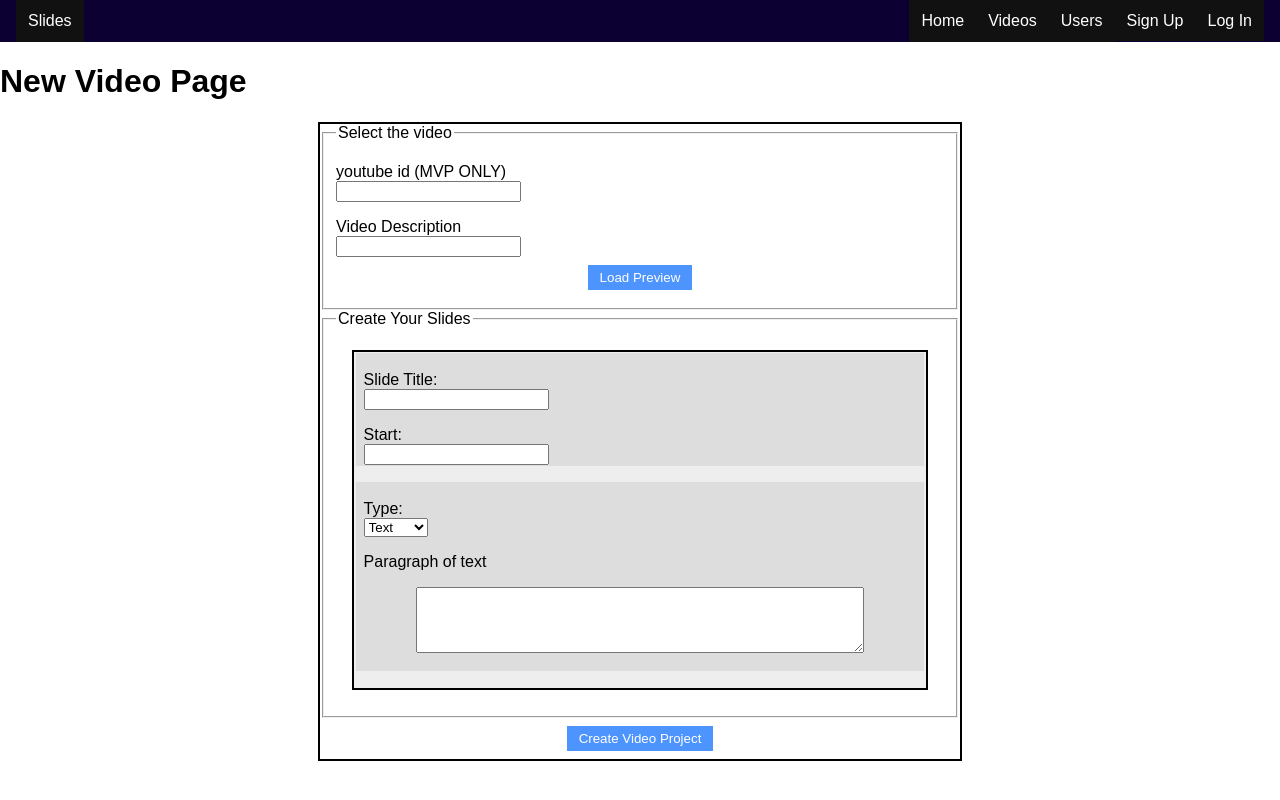
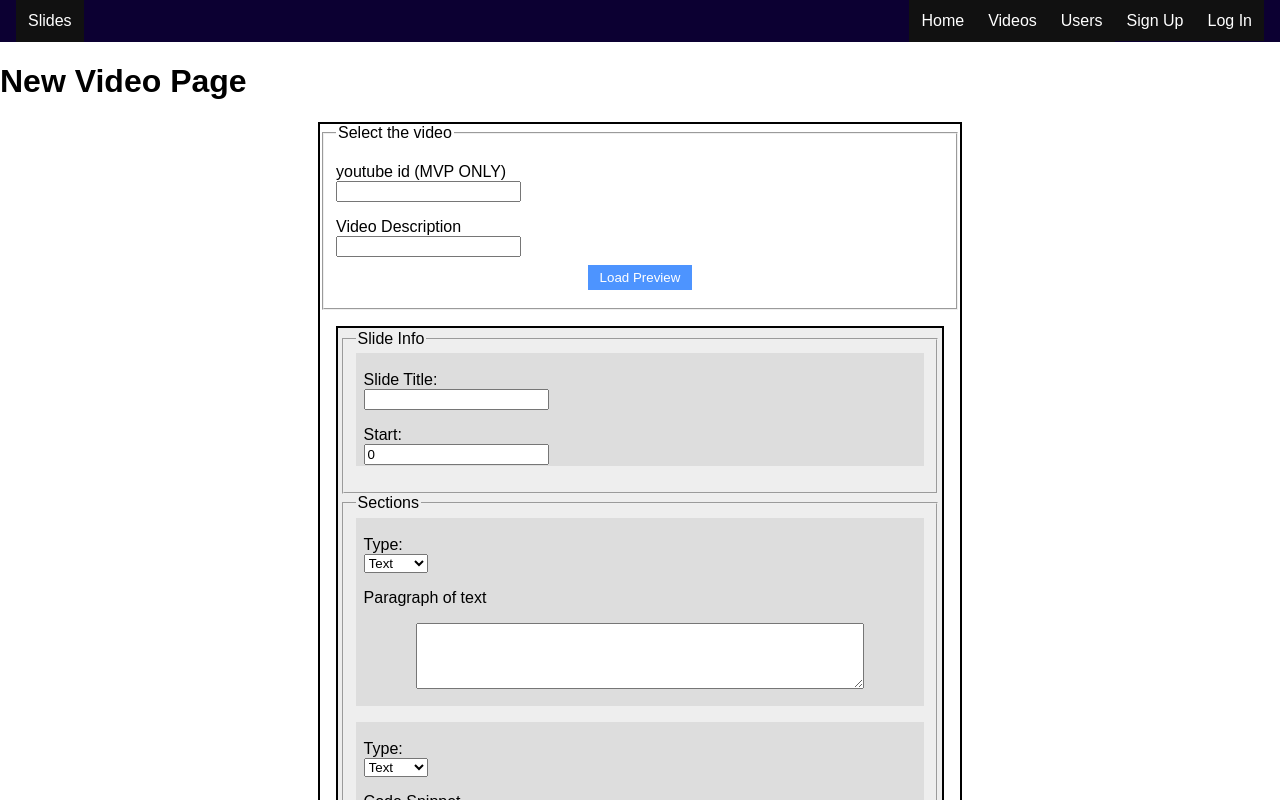
Before and after one commit to MostlyFocusedMike/slides-front, a React (Create React App) app: page /videos/new in a window 1280 px wide. Shown: the top 800 px of the page. Built offline with nearby package versions, Linux system fonts and the light colour scheme; what normalizr would draw is missing.

Commit message:
get slide component working with passed down props and whatnot, add a section to the slide, to see how it looks

```diff
--- a/src/components/NewVideoForm.js
+++ b/src/components/NewVideoForm.js
@@ -25,7 +25,7 @@ class NewVideoForm extends React.Component {
           video_id: 0,
           start: 0,
           title: "",
-          sections: [0]
+          sections: [0,1]
         }
       },
       sections: {
@@ -33,6 +33,15 @@ class NewVideoForm extends React.Component {
           id: 0,
           slide_id: 0,
           kind: 0,
+          order: 0,
+          content: "",
+          desc: "",
+          show_desc: false
+        },
+        1: {
+          id: 1,
+          slide_id: 0,
+          kind: 1,
           order: 0,
           content: "",
           desc: "",
@@ -81,7 +90,8 @@ class NewVideoForm extends React.Component {
   }
 
   handleSectionChange = (e, id) => {
-    const value = e.target.type === 'checkbox' ? e.target.checked : e.target.value;
+    const value = e.target.type === 'checkbox' ?
+      e.target.checked : e.target.value;
     this.setState({
       entities: {
         ...this.state.entities,
--- a/src/components/SlideForm.js
+++ b/src/components/SlideForm.js
@@ -2,34 +2,38 @@ import React from 'react'
 import SectionForm from './SectionForm';
 
 class SlideForm extends React.Component {
+  handleChange = (e) => {
+    this.props.handleSlideChange(e, this.props.slide.id)
+  }
   render() {
     const {videos, videos: {0: {youtube_vid, desc, start}}, sections, slides, slide} = this.props
-    console.log("slide", slide);
-    console.log("slides", slides);
     return (
-      <fieldset>
-      <legend>Create Your Slides</legend>
-      <div className="slide">
+    <div className="slide">
+      <fieldset onChange={this.handleChange} >
+      <legend>Slide Info</legend>
         <div className="slide-data">
-          <label htmlFor="start-0">Slide Title:</label>
+          <label htmlFor={`title-${slide.id}`}>Slide Title:</label>
           <input type="text"
-            data-id="0"
+            data-id={slide.id}
             data-key="title"
             className="title"
-            name="title-0"
-            id="title-0"
-            value={youtube_vid}
+            name={`title-${slide.id}`}
+            id={`title-${slide.id}`}
+            value={slides[slide.id].title}
           />
-          <label htmlFor="start-0">Start:</label>
+          <label htmlFor={`start-${slide.id}`}>Start:</label>
           <input type="text"
-            data-id="0"
+            data-id={slide.id}
             data-key="start"
             className="start"
-            name="start-0"
-            id="start-0"
-            value={youtube_vid}
+            name={`start-${slide.id}`}
+            id={`start-${slide.id}`}
+            value={slides[slide.id].start}
           />
         </div>
+      </fieldset>
+      <fieldset>
+        <legend>Sections</legend>
         { slides[slide.id].sections.map(sectionId => {
              return (
                <SectionForm
@@ -39,8 +43,8 @@ class SlideForm extends React.Component {
              )
           })
         }
-      </div>
-    </fieldset>
+      </fieldset>
+    </div>
   )
   }
 }
```
